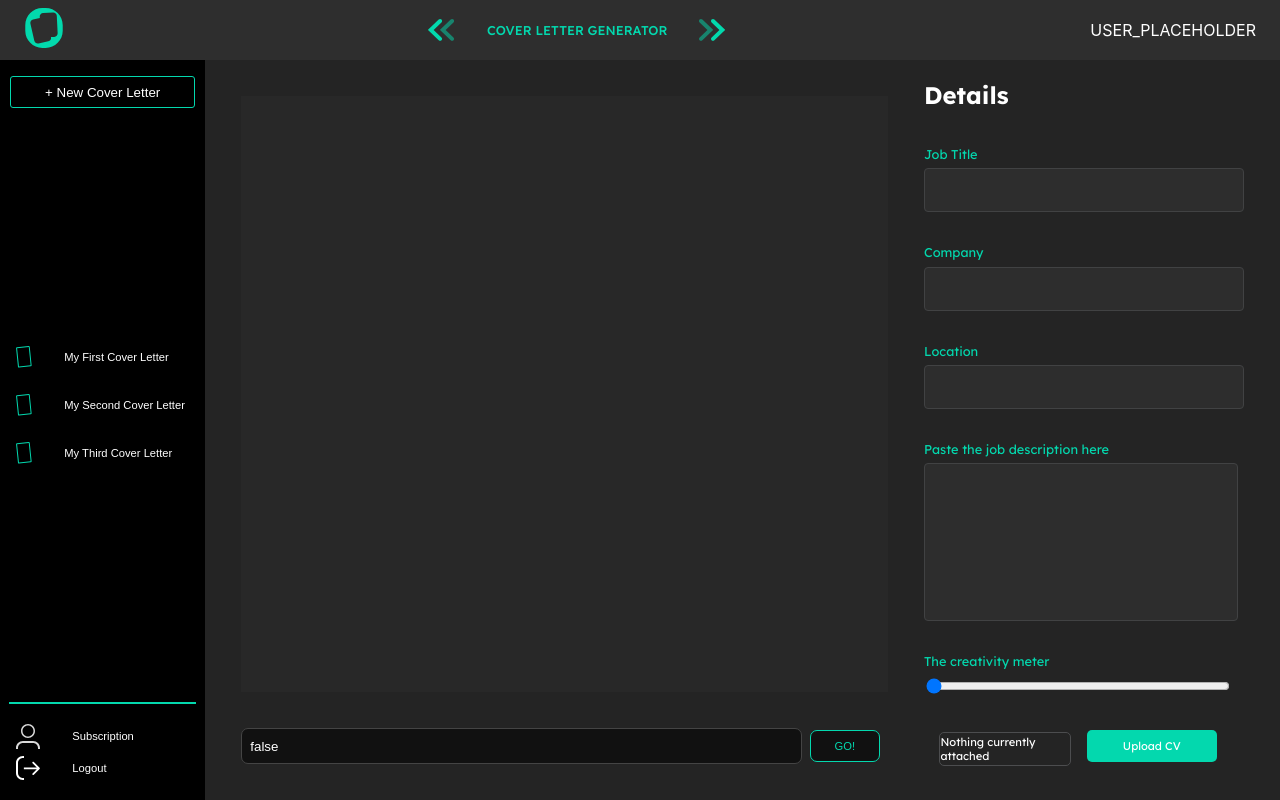
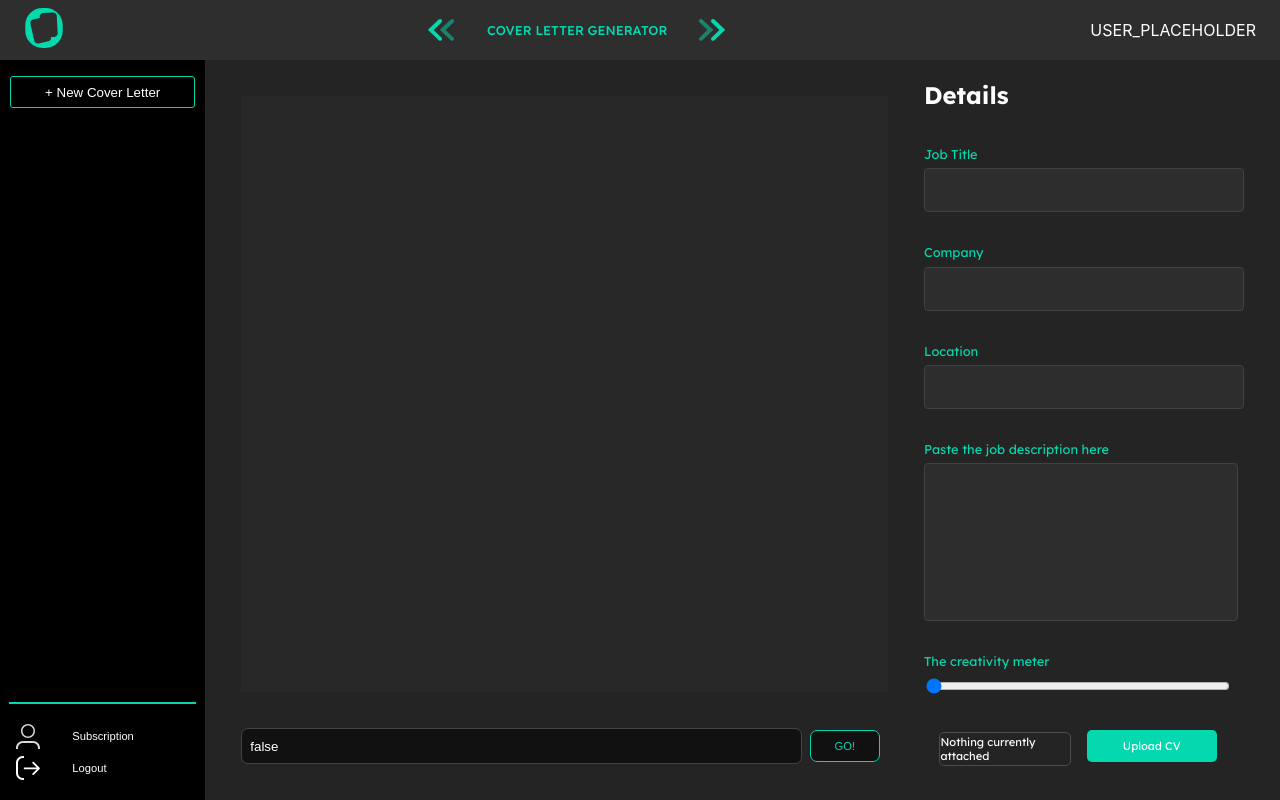
Before and after one commit to xEpiqq/coverletter-gen, a Next.js app: page /dashboard in a window 1280 px wide. Built offline with nearby package versions, Linux system fonts and the light colour scheme; a web font is replaced by a local one.

Commit message:
attempt 4.5

```diff
--- a/app/dashboard/page.jsx
+++ b/app/dashboard/page.jsx
@@ -53,14 +53,6 @@ export default function Dashboard() {
           </div>
           <div className={s.content_left_middle}>
             <div className={s.cover_letter_selector_container}>
-              {coverLetterOptions.map((coverLetterOption) => {
-                return (
-                  <button className={s.cover_letter_selector_button}>
-                    <img src="/cover_letter_button_icon.svg" alt="logo" />
-                    {coverLetterOption}
-                  </button>
-                );
-              })}
             </div>
           </div>
           <div className={s.content_left_bottom}>
```
